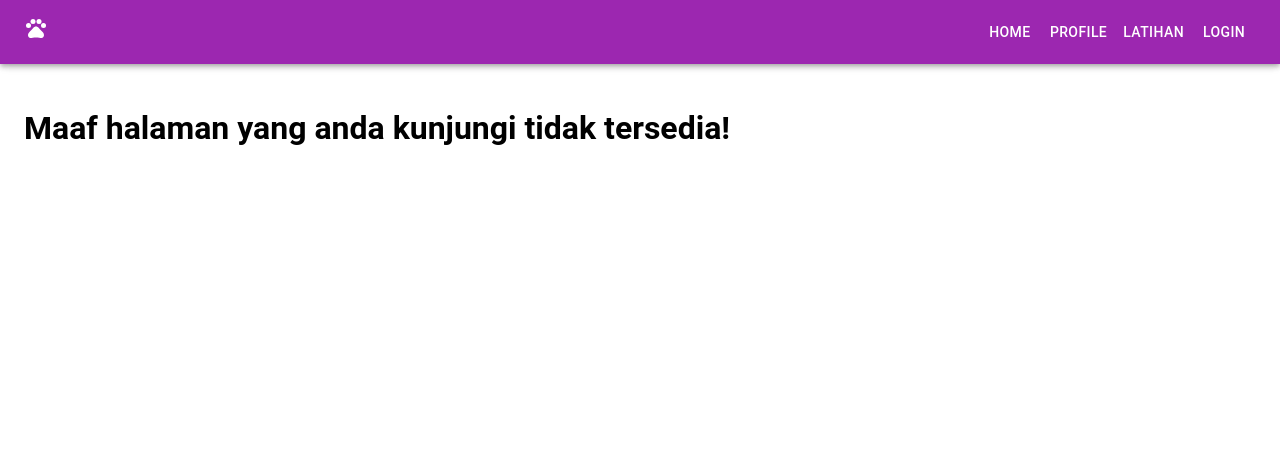
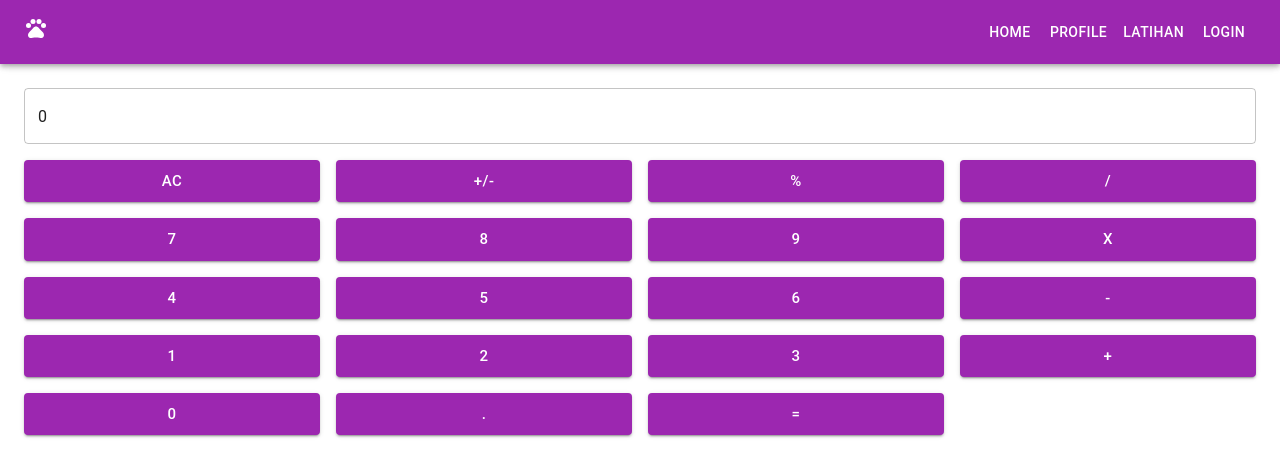
Before and after one commit to daffaoir/testing-react, a React (Create React App) app: page /kalkulator in a window 1280 px wide. Shown: the top 476 px of the page. Built offline with nearby package versions, Linux system fonts and the light colour scheme.

Commit message:
membuat calculator

```diff
--- a/src/App.tsx
+++ b/src/App.tsx
@@ -8,6 +8,7 @@ import NotFound from "./pages/NotFound";
 import Profile from "./pages/Profile";
 import Latihan from "./pages/Latihan";
 import Latihan2 from "./latihan2";
+import Kalkulator from "./pages/Kalkulator";
 
 export default function App() {
     return (
@@ -20,8 +21,8 @@ export default function App() {
                     <Route path="login" element={<Login />} />
                     <Route path="movies" element={<Movies />} />
                     <Route path="latihan-2" element={<Latihan2 />} />
+                    <Route path="kalkulator" element={<Kalkulator />} />
                     <Route path="*" element={<NotFound />} />
-
                 </Routes>
             </LayoutComponent>
         </BrowserRouter>
--- a/src/components/modalFilm.tsx
+++ b/src/components/modalFilm.tsx
@@ -19,13 +19,11 @@ const style = {
     p: 4,
 };
 
-
-export default function ModalFilm() {
+export default function ModalFilm(props: any) {
     const [open, setOpen] = useState(false);
 
     const handleOpen = () => setOpen(true);
     const handleClose = () => setOpen(false);
-
 
     return (
         <CardActions sx={{ justifyContent: "center" }}>
@@ -47,11 +45,10 @@ export default function ModalFilm() {
                     <Box sx={style}>
                         <Grid container spacing={2}>
                             <Grid item xs={4}>
-                                                    <CardMedia component="img" alt="Movies" image="#" />
+                                <CardMedia component="img" alt="Movies" image={props.film.Poster} />
                             </Grid>
                             <Grid item xs={8}>
                                 <ul>
-                                                        <li>dasha</li>
                                     <li>asdasd</li>
                                 </ul>
                             </Grid>
--- a/src/components/navigation.tsx
+++ b/src/components/navigation.tsx
@@ -1,56 +1,46 @@
-import AppBar from '@mui/material/AppBar';
-import Box from '@mui/material/Box';
-import IconButton from '@mui/material/IconButton';
-import MenuIcon from '@mui/icons-material/Menu';
-import Toolbar from '@mui/material/Toolbar';
-import Typography from '@mui/material/Typography';
-import Button from '@mui/material/Button';
+import AppBar from "@mui/material/AppBar";
+import Box from "@mui/material/Box";
+import Toolbar from "@mui/material/Toolbar";
+import Typography from "@mui/material/Typography";
+import Button from "@mui/material/Button";
 import { useNavigate } from "react-router-dom";
-import PetsIcon from '@mui/icons-material/Pets';
+import PetsIcon from "@mui/icons-material/Pets";
 
 interface NavItemsProps {
     label: string;
     url: string;
 }
 
-const navItems: NavItemsProps[] = [{
-    label: "Home",
-    url: "/"
-}, {
-    label: "Profile",
-    url: "/profile"
-}, {
-    label: "Latihan",
-    url: "/latihan"
-}, {
-    label: "Login",
-    url: "/login"
-}]
+const navItems: NavItemsProps[] = [
+    {
+        label: "Home",
+        url: "/",
+    },
+    {
+        label: "Profile",
+        url: "/profile",
+    },
+    {
+        label: "Latihan",
+        url: "/latihan",
+    },
+    {
+        label: "Login",
+        url: "/login",
+    },
+];
 
 export default function NavigationComponent() {
-
     const navigate = useNavigate();
     return (
         <AppBar component="nav" color="secondary">
             <Toolbar>
-                <IconButton
-                    color="inherit"
-                    aria-label="open drawer"
-                    edge="start"
-                    sx={{ mr: 2, display: { sm: 'none' } }}
-                >
-                    <MenuIcon />
-                </IconButton>
-                <Typography
-                    variant="h6"
-                    component="div"
-                    sx={{ flexGrow: 1, display: { xs: 'none', sm: 'block' } }}
-                >
+                <Typography variant="h6" component="div" sx={{ flexGrow: 1, display: { sm: "block" } }}>
                     <PetsIcon />
                 </Typography>
-                <Box sx={{ display: { xs: 'none', sm: 'block' } }}>
+                <Box sx={{ display: { xs: "none", sm: "block" } }}>
                     {navItems.map((item, index) => (
-                        <Button key={index} sx={{ color: '#fff' }} onClick={() => navigate(item.url)}>
+                        <Button key={index} sx={{ color: "#fff" }} onClick={() => navigate(item.url)}>
                             {item.label}
                         </Button>
                     ))}
--- /dev/null
+++ b/src/pages/Kalkulator.tsx
@@ -0,0 +1,141 @@
+import Grid from "@mui/material/Grid";
+import TextField from "@mui/material/TextField";
+import Button from "@mui/material/Button";
+import { Children, useState } from "react";
+
+const isiButton = [
+    ["AC", "+/-", "%", "/"],
+    [7, 8, 9, "x"],
+    [4, 5, 6, "-"],
+    [1, 2, 3, "+"],
+    [0, ".", "="],
+];
+
+const toLocaleString = (num: any) => String(num).replace(/(?<!\..*)(\d)(?=(?:\d{3})+(?:\.|$))/g, "$1 ");
+const removeSpaces = (num: any) => num.toString().replace(/\s/g, "");
+
+export default function Kalkulator() {
+    let [count, setCount] = useState<any>({
+        operator: "",
+        num: 0,
+        res: 0,
+    });
+
+    const numHandler = (e: any) => {
+        e.preventDefault();
+        const value = e.target.innerText;
+
+        if (removeSpaces(count.num).length < 16) {
+            setCount({
+                ...count,
+                num: count.num === 0 && value === "0" ? "0" : removeSpaces(count.num) % 1 === 0 ? toLocaleString(Number(removeSpaces(count.num + value))) : toLocaleString(count.num + value),
+                res: !count.operator ? 0 : count.res,
+            });
+        }
+    };
+
+    const commaHandler = (e: any) => {
+        e.preventDefault();
+        const value = e.target.innerText;
+
+        setCount({
+            ...count,
+            num: !count.num.toString().includes(".") ? count.num + value : count.num,
+        });
+    };
+
+    const operationHandler = (e: any) => {
+        e.preventDefault();
+        const value = e.target.innerText;
+
+        setCount({
+            ...count,
+            operator: value,
+            res: !count.res && count.num ? count.num : count.res,
+            num: 0,
+        });
+    };
+
+    const equalsHandler = () => {
+        if (count.operator && count.num) {
+            const math = (a: number, b: number, operator: string) => (operator === "+" ? a + b : operator === "-" ? a - b : operator === "X" ? a * b : a / b);
+
+            setCount({
+                ...count,
+                res: count.num === "0" && count.operator === "/" ? "Infinity" : toLocaleString(math(Number(removeSpaces(count.res)), Number(removeSpaces(count.num)), count.operator)),
+                operator: "",
+                num: 0,
+            });
+        }
+    };
+
+    const invertHandler = () => {
+        setCount({
+            ...count,
+            num: count.num ? toLocaleString(removeSpaces(count.num) * -1) : 0,
+            res: count.res ? toLocaleString(removeSpaces(count.res) * -1) : 0,
+            operator: "",
+        });
+    };
+
+    const percentHandler = () => {
+        let num = count.num ? parseFloat(count.num) : 0;
+        let res = count.res ? parseFloat(count.res) : 0;
+
+        setCount({
+            ...count,
+            num: (num /= Math.pow(100, 1)),
+            res: (res /= Math.pow(100, 1)),
+            operator: "",
+        });
+    };
+
+    const resetHandler = () => {
+        setCount({
+            ...count,
+            operator: "",
+            num: 0,
+            res: 0,
+        });
+    };
+
+    return (
+        <Grid container spacing={2}>
+            <Grid item xs={12}>
+                <TextField value={count.num ? count.num : count.res} fullWidth />
+            </Grid>
+            {Children.toArray(
+                isiButton.flat().map((btn) => {
+                    return (
+                        <Grid item xs={3}>
+                            <Button
+                                className={btn === "=" ? "equals" : ""}
+                                fullWidth
+                                variant="contained"
+                                size="large"
+                                color="secondary"
+                                onClick={
+                                    btn === "AC"
+                                        ? resetHandler
+                                        : btn === "+/-"
+                                        ? invertHandler
+                                        : btn === "%"
+                                        ? percentHandler
+                                        : btn === "="
+                                        ? equalsHandler
+                                        : btn === "/" || btn === "x" || btn === "-" || btn === "+"
+                                        ? operationHandler
+                                        : btn === "."
+                                        ? commaHandler
+                                        : numHandler
+                                }
+                            >
+                                {btn}
+                            </Button>
+                        </Grid>
+                    );
+                })
+            )}
+        </Grid>
+    );
+}
--- a/src/pages/Latihan.tsx
+++ b/src/pages/Latihan.tsx
@@ -18,7 +18,7 @@ export default function Latihan() {
                         <CardLatihan title="Latihan 2" desc="Buat Latihan 2" url="/latihan-2" />
                     </Grid>
                     <Grid item md={4}>
-                        <CardLatihan title="Latihan 3" desc="Buat Latihan 3" url="/movies" />
+                        <CardLatihan title="Kalkulator" desc="" url="/kalkulator" />
                     </Grid>
                 </Grid>
             </Box>
--- a/src/pages/Login.tsx
+++ b/src/pages/Login.tsx
@@ -2,8 +2,9 @@ import Stack from "@mui/material/Stack";
 import TextField from "@mui/material/TextField";
 import Button from "@mui/material/Button";
 import axios from "axios";
-import { BgsForm, FormModel } from "@andrydharmawan/bgs-component"
+import { BgsForm, FormModel } from "@andrydharmawan/bgs-component";
 import Swal from "sweetalert2";
+import { useEffect } from "react";
 
 interface Response {
     code: string | number;
@@ -12,72 +13,83 @@ interface Response {
 }
 
 export default function Login() {
-    const form: FormModel = {
-        onSubmit: async (values, { loading }) => {
-            loading(true);
-            let response: Response;
+    // const form: FormModel = {
+    //     onSubmit: async (values, { loading }) => {
+    //         loading(true);
+    //         let response: Response;
 
-            try {
-                const { data } = await axios.post("https://cresa-dev-api.asyst.co.id/uaa/user/auth/login", {
-                    parameter: {
-                        data: values,
-                    },
-                });
-                const { responseDesc: message, responseCode: code } = data.status || {};
-                response = {
-                    code,
-                    message,
-                    data: data.result,
-                };
-            } catch (error: any) {
-                const { responseDesc: message, responseCode: code } = error?.response.data.status || {};
-                response = {
-                    code,
-                    message,
-                };
-            }
+    //         try {
+    //             const { data } = await axios.post("https://cresa-dev-api.asyst.co.id/uaa/user/auth/login", {
+    //                 parameter: {
+    //                     data: values,
+    //                 },
+    //             });
+    //             const { responseDesc: message, responseCode: code } = data.status || {};
+    //             response = {
+    //                 code,
+    //                 message,
+    //                 data: data.result,
+    //             };
+    //         } catch (error: any) {
+    //             const { responseDesc: message, responseCode: code } = error?.response.data.status || {};
+    //             response = {
+    //                 code,
+    //                 message,
+    //             };
+    //         }
 
-            loading(false);
-            const status: boolean = response.code === "200";
+    //         loading(false);
+    //         const status: boolean = response.code === "200";
 
-            Swal.fire({
-                icon: status ? "success" : "error",
-                title: status ? "Success" : "Error",
-                text: response.message,
-                showConfirmButton: false,
-                toast: true,
-                timer: 3000,
-                position: "top-end",
+    //         Swal.fire({
+    //             icon: status ? "success" : "error",
+    //             title: status ? "Success" : "Error",
+    //             text: response.message,
+    //             showConfirmButton: false,
+    //             toast: true,
+    //             timer: 3000,
+    //             position: "top-end",
+    //         });
+    //     },
+    //     items: [
+    //         "username",
+    //         {
+    //             dataField: "password",
+    //             editorOptions: {
+    //                 type: "password",
+    //             },
+    //         },
+    //         {
+    //             editorType: "button",
+    //             editorOptions: {
+    //                 type: "submit",
+    //                 text: "Login",
+    //             },
+    //         },
+    //     ],
+    // };
+
+    useEffect(() => {
+        axios
+            .post("https://cresa-dev-api.asyst.co.id/uaa/user/auth/login")
+            .then((result) => {
+                console.log("data", result);
+            })
+            .catch((err) => {
+                console.log("error", err);
             });
-        },
-        items: [
-            "username",
-            {
-                dataField: "password",
-                editorOptions: {
-                    type: "password",
-                },
-            },
-            {
-                editorType: "button",
-                editorOptions: {
-                    type: "submit",
-                    text: "Login",
-                },
-            },
-        ],
-    };
+    }, []);
 
     return (
         <>
-            {/* <Stack spacing={2} sx={{ width: "35ch" }}>
+            <Stack spacing={2} sx={{ width: "35ch" }}>
                 <TextField label="Username" color="secondary" variant="outlined" />
                 <TextField label="Password" color="secondary" variant="outlined" />
             </Stack>
             <Button variant="contained" color="secondary" type="submit" sx={{ mt: 1 }}>
                 Login
-            </Button> */}
-            <BgsForm {...form} />
+            </Button>
+            {/* <BgsForm {...form} /> */}
         </>
     );
 }
--- a/src/pages/Movies.tsx
+++ b/src/pages/Movies.tsx
@@ -28,7 +28,6 @@ const SearchIconWrapper = styled("div")(({ theme }) => ({
     alignItems: "center",
     justifyContent: "center",
 }));
-
 
 const StyledInputBase = styled(InputBase)(({ theme }) => ({
     color: "inherit",
@@ -115,7 +114,7 @@ export default function Movies() {
                                     {Type}
                                 </Typography>
                             </CardContent>
-							<ModalFilm />
+                            <ModalFilm film={{ Title, Year, imdbID, Type, Poster }} />
                         </Card>
                     </Grid>
                 );
```
Lines whose indentation alone changed are shown as unchanged.
